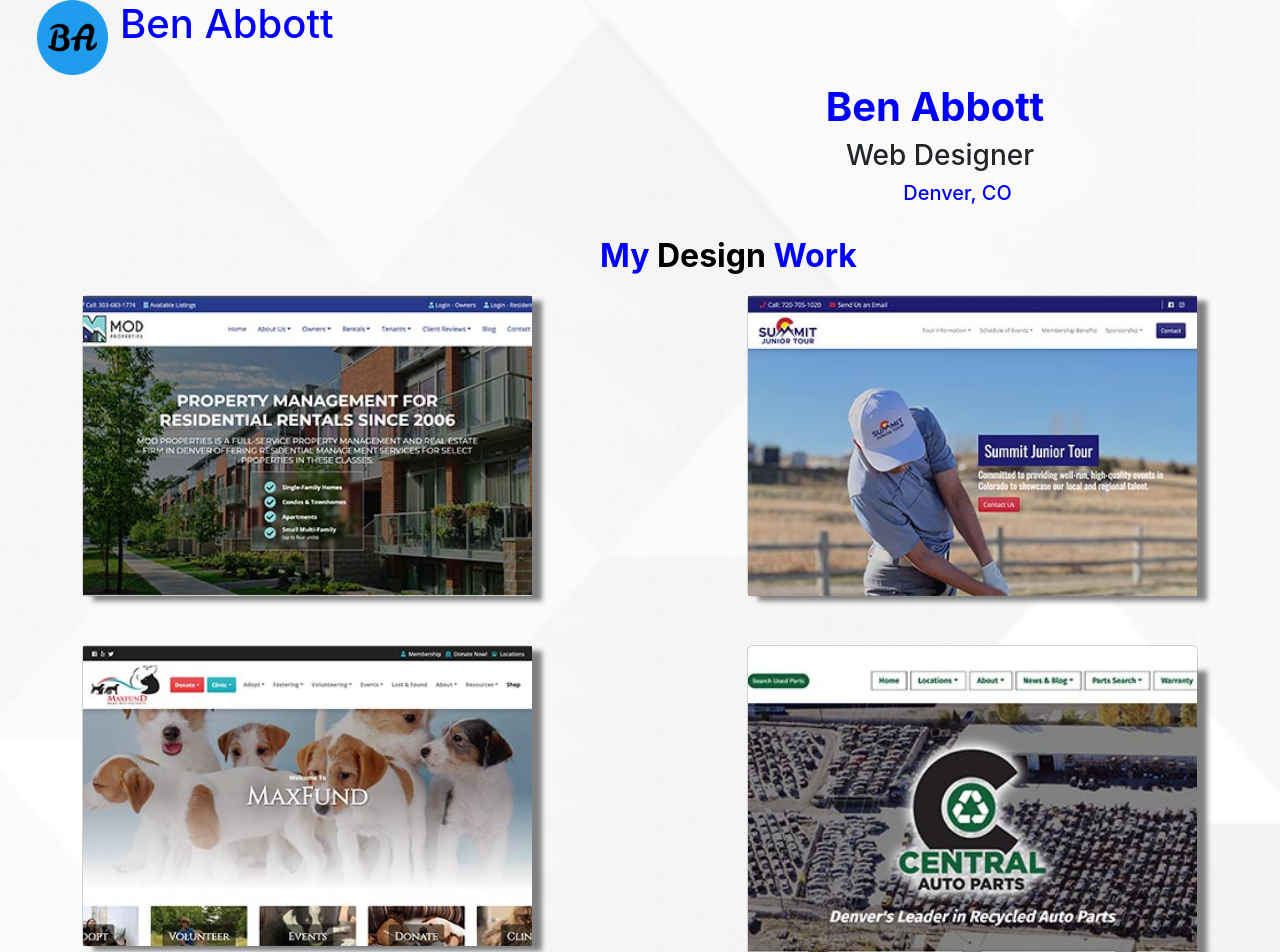
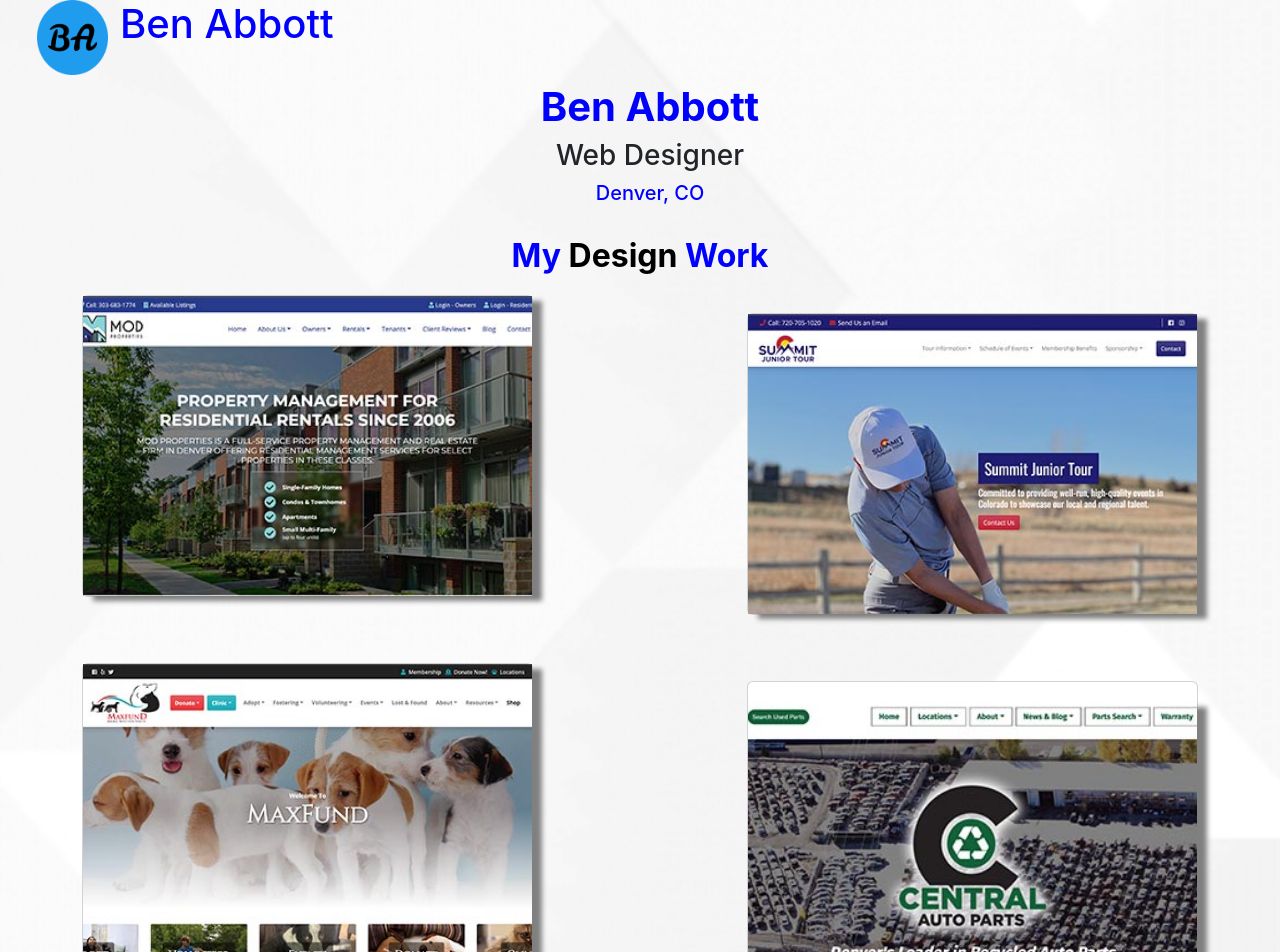
Before and after one commit to benabbott85/mywork, a React (Create React App) app: page / in a window 1280 px wide. Shown: the top 952 px of the page. Built offline with nearby package versions, Linux system fonts and the light colour scheme.

Commit message:
media queries

```diff
--- a/src/App.css
+++ b/src/App.css
@@ -176,7 +176,24 @@
     text-align: center;
   }
 
-  .hero{
+  .ben{
+    margin-left: -0px !important;
+    text-align: center;
+  }
+  .web{
+    margin-left: 0px !important;
+    text-align: center;
+  }
+  .denver{
+    margin-left: 0px !important;
+    text-align: center;
+  }
+
+  .pro2{
+    margin-top:18px;
+  }
+
+  .work{
     margin-left: 0px !important;
     text-align: center;
   }
--- a/src/components/muicard.js
+++ b/src/components/muicard.js
@@ -21,7 +21,7 @@
       </a>
     </Col>
     <Col md={2}></Col>
-    <Col md={5}>
+    <Col md={5} className="pro2">
       <a href="https://summitjuniortour.com/" target='_blank' rel="noreferrer">
       <Card>
         <div className="golf"></div>
@@ -41,7 +41,7 @@
   <br/>
   <br/>
   <Row>
-  <Col md={5}>
+  <Col md={5} >
     <a href="https://www.maxfund.org/" target='_blank' rel="noreferrer">
       <Card>
         <div className="fund"></div>
@@ -49,7 +49,7 @@
       </a>
     </Col>
     <Col md={2}></Col>
-    <Col md={5}>
+    <Col md={5} className="pro2">
       <a href="https://www.usedautopartsdenver.co/" target='_blank' rel="noreferrer">
       <Card>
         <div className="central">
@@ -71,7 +71,7 @@
       </a>
     </Col>
     <Col md={2}></Col>
-    <Col md={5}>
+    <Col md={5} className="pro2">
       <a href="https://www.connective-systems.com/" target='_blank' rel="noreferrer">
       <Card>
         <div className="connective">
```
